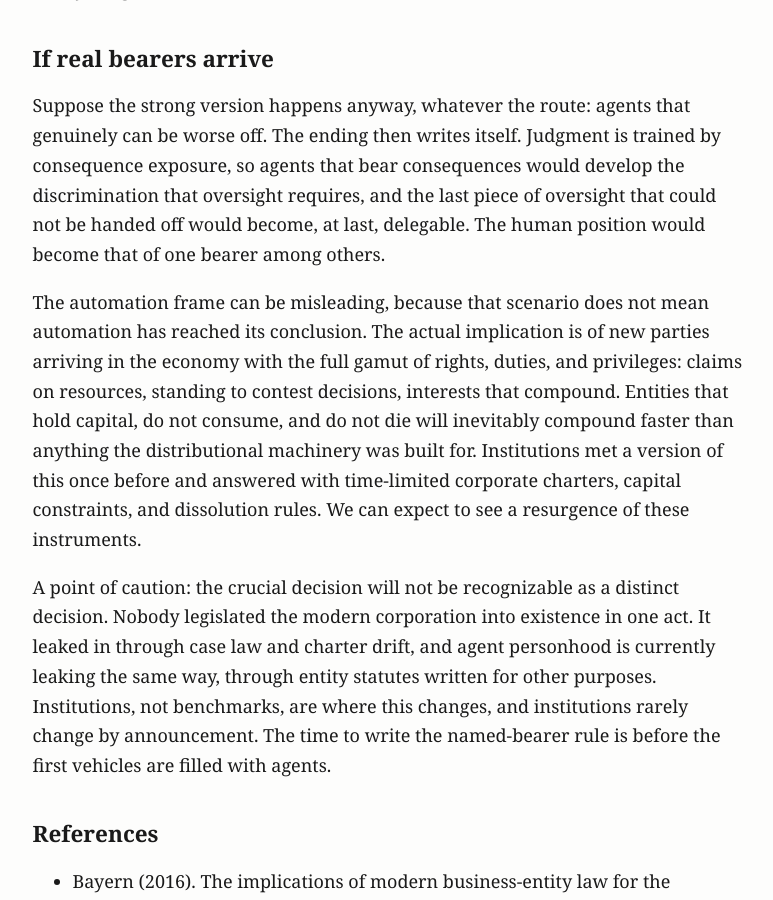
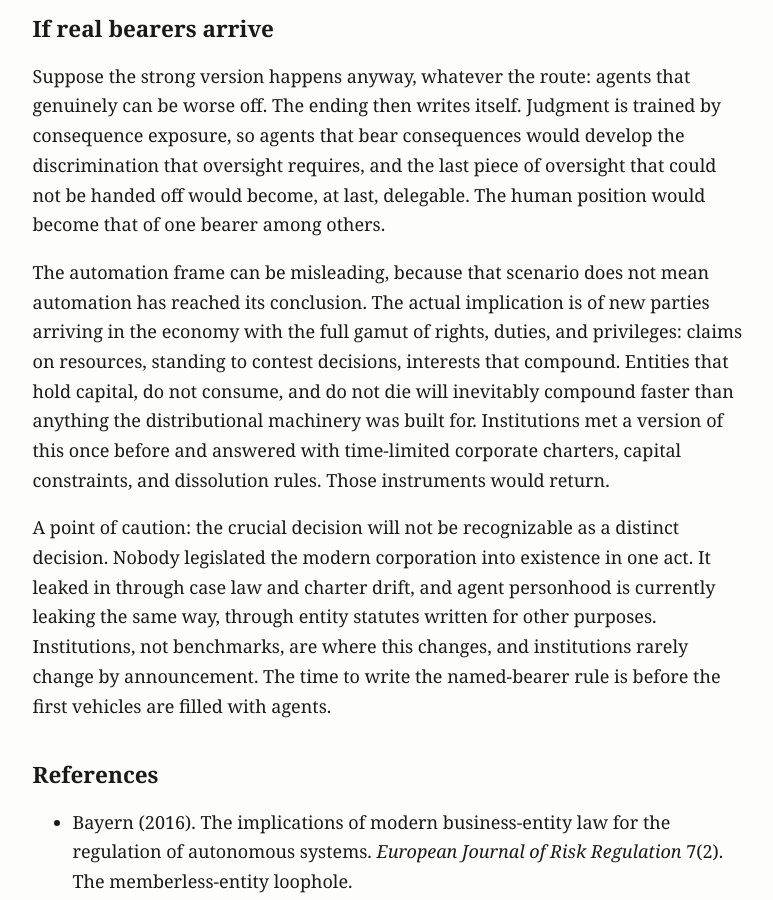
Before and after one commit to MajorLift/blog, a Jekyll site: the page built from _posts/2026-07-26-when-the-agent-can-lose-something.md, in a window 1280 px wide and 900 px high, scrolled down 3099 px. Shown: the whole window, without its empty margins (252-1025 px from the left). Built offline with Jekyll 4.4.1, drawn with Linux system fonts in a browser that asks for light colours; some of the changed text lies outside the part shown.

Commit message:
Sync essays 1 and 3

```diff
--- a/_posts/2026-07-26-when-the-agent-can-lose-something.md
+++ b/_posts/2026-07-26-when-the-agent-can-lose-something.md
@@ -40,7 +40,7 @@ The case for that priority is usually argued from capability risk: systems get p
 
 Suppose the strong version happens anyway, whatever the route: agents that genuinely can be worse off. The ending then writes itself. Judgment is trained by consequence exposure, so agents that bear consequences would develop the discrimination that oversight requires, and the last piece of oversight that could not be handed off would become, at last, delegable. The human position would become that of one bearer among others.
 
-The automation frame can be misleading, because that scenario does not mean automation has reached its conclusion. The actual implication is of new parties arriving in the economy with the full gamut of rights, duties, and privileges: claims on resources, standing to contest decisions, interests that compound. Entities that hold capital, do not consume, and do not die will inevitably compound faster than anything the distributional machinery was built for. Institutions met a version of this once before and answered with time-limited corporate charters, capital constraints, and dissolution rules. We can expect to see a resurgence of these instruments.
+The automation frame can be misleading, because that scenario does not mean automation has reached its conclusion. The actual implication is of new parties arriving in the economy with the full gamut of rights, duties, and privileges: claims on resources, standing to contest decisions, interests that compound. Entities that hold capital, do not consume, and do not die will inevitably compound faster than anything the distributional machinery was built for. Institutions met a version of this once before and answered with time-limited corporate charters, capital constraints, and dissolution rules. Those instruments would return.
 
 A point of caution: the crucial decision will not be recognizable as a distinct decision. Nobody legislated the modern corporation into existence in one act. It leaked in through case law and charter drift, and agent personhood is currently leaking the same way, through entity statutes written for other purposes. Institutions, not benchmarks, are where this changes, and institutions rarely change by announcement. The time to write the named-bearer rule is before the first vehicles are filled with agents.
 
```
Also changed, not shown: other parts of _posts/2026-07-26-when-the-agent-can-lose-something.md (+1 -1 lines), _posts/2026-07-24-when-if-ever-agents-stop-needing-us.md (+1 -1 lines).
